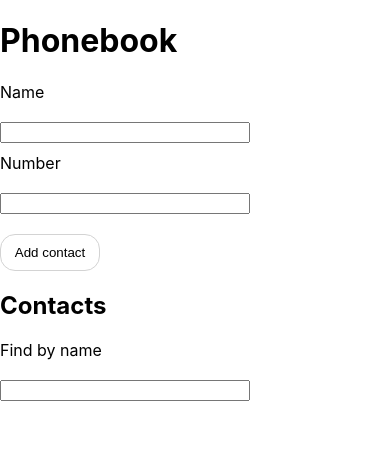
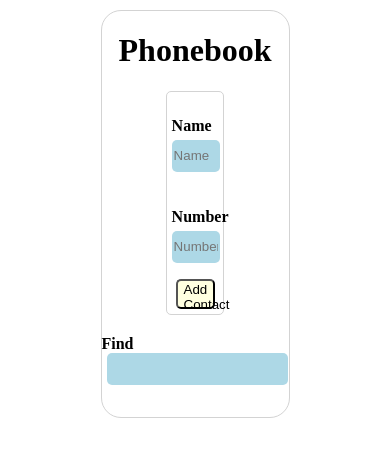
Before and after one commit to DurkaMateusz/goit-react-hw-08-phonebook, a React (Create React App) app: page / in a window 390 px wide. Shown: the top 456 px of the page. Built offline with nearby package versions, Linux system fonts and the light colour scheme.

Commit message:
refactor code for phonebook with use of redux

```diff
--- a/package.json
+++ b/package.json
@@ -4,14 +4,19 @@
   "private": true,
   "homepage": "https://DurkaMateusz.github.io/goit-react-hw-06-phonebook/",
   "dependencies": {
+    "@reduxjs/toolkit": "^2.2.1",
     "@testing-library/jest-dom": "^5.16.3",
     "@testing-library/react": "^12.1.4",
     "@testing-library/user-event": "^13.5.0",
     "nanoid": "^5.0.6",
+    "notiflix": "^3.2.7",
     "prop-types": "^15.8.1",
     "react": "^18.1.0",
     "react-dom": "^18.1.0",
+    "react-redux": "^9.1.0",
     "react-scripts": "5.0.1",
+    "redux": "^5.0.1",
+    "redux-persist": "^6.0.0",
     "web-vitals": "^2.1.3"
   },
   "scripts": {
--- a/src/components/App.jsx
+++ b/src/components/App.jsx
@@ -1,60 +1,16 @@
-import React, { useState, useEffect } from "react";
-import ContactForm from "./ContactForm/ContactForm";
-import { ContactList } from "./ContactList/ContactList";
-import { Filter } from "./Filter/Filter";
-
-export default function App () {
-  const [contacts, setContacts] = useState((JSON.parse(localStorage.getItem("contacts")) || []));
-  const [ filter, setFilter] = useState('');
-
-const handleChange = evt => {
-  const { value } = evt.target;
-  setFilter(value);
-};
-
-const removeContact = id => {
-  const newList = contacts.filter(contact => contact.id !== id);
-  setContacts(newList);
-  updateContacts(newList);
-};
-
-const addContact = newContact => {
-  setContacts(prevContacts => [...prevContacts, newContact]);
-  updateContacts([ ...contacts, newContact]);
+import ContactForm from './ContactForm/ContactForm'
+import ContactList from './ContactList/ContactList';
+import Filter from './Filter/Filter';
+import styles from './App.module.css'
+function App() {
+  return (
+    <div className={styles.container}>
+      <h1>Phonebook</h1>
+      <ContactForm />
+      <Filter />
+      <ContactList />
+    </div>
+  );
 }
 
-const filteredContacts = () => {
-  return contacts.filter(contact =>
-    contact.name.toLowerCase().includes(filter.toLowerCase())
-
-  );
-};
-
-const updateContacts = contacts => {
-  try {
-    localStorage.setItem('contacts', JSON.stringify(contacts));
-    } catch (error){
-    console.error('Set state error: ', error.message);
-    };
-}
-
-useEffect(() => {
-  localStorage.setItem("contacts", JSON.stringify(contacts));
-}, [contacts]);
-
- return(
-  <div>
-    <h1>Phonebook</h1>
-        <ContactForm
-          onAddContact={addContact}
-          contacts={contacts}
-        />
-        <h2>Contacts</h2>
-        <Filter value={filter} onChange={handleChange} />
-        <ContactList
-        contacts={filteredContacts()}
-        onRemove={removeContact}
-        />
-  </div>
- );
-}
+export default App;
--- /dev/null
+++ b/src/components/App.module.css
@@ -0,0 +1,9 @@
+.container {
+  width: 50%;
+  margin: 10px auto;
+  display: flex;
+  flex-direction: column;
+  align-items: center;
+  border-radius: 20px;
+  border: 1px solid lightgray;
+}
--- a/src/components/ContactForm/ContactForm.jsx
+++ b/src/components/ContactForm/ContactForm.jsx
@@ -1,94 +1,50 @@
-import React, { Component } from 'react';
-import styles from "./ContactForm.module.css"
+import { useState } from 'react';
+import { useDispatch } from 'react-redux';
+import { addContact } from "../../redux/slices/ContactsSlice";
+import styles from './ContactForm.module.css';
 import { nanoid } from 'nanoid';
-import PropTypes from 'prop-types';
 
-export default class ContactForm extends Component {
-    static propTypes = {
-        onAddContact: PropTypes.func,
-        contacts: PropTypes.arrayOf(
-          PropTypes.shape({
-            id: PropTypes.string,
-            name: PropTypes.string,
-            number: PropTypes.string,
-          })
-        ),
+function ContactForm() {
+  const [name, setName] = useState('');
+  const [number, setNumber] = useState('');
+  const dispatch = useDispatch();
+
+  const handleSubmit = e => {
+    e.preventDefault();
+    dispatch(addContact({ id: nanoid(), name, number }));
+    setName('');
+    setNumber('');
   };
 
-    state = {
-        name: '',
-        number: '',
-    }
-
-    loginInputId = nanoid();
-
-    handleChange = evt => {
-        const { name, value } = evt.target;
-        this.setState({ [name]: value });
-      };
-
-    handleSubmit = evt => {
-        evt.preventDefault();
-        const newContact = {
-            id: nanoid(),
-          name: this.state.name,
-          number: this.state.number,
-        }
-
-        const isDuplicate = this.props.contacts.some(
-            contact =>
-              contact.name.toLowerCase() === this.state.name.toLowerCase() ||
-              contact.number === this.state.number
-          );
-
-          if (isDuplicate) {
-            alert('Contact with the same name or number already exists!');
-            return;
-          }
-          this.setState({ name: '', number: '' });
-
-        if (this.props.onAddContact) {
-            this.props.onAddContact(newContact);
-          }
-
-        }
-
-    render() {
   return (
-          <div>
-            <form onSubmit={this.handleSubmit} className={styles.form}>
-              <div className={styles.inputWrapper}>
-              <label className={styles.lbl}>
+    <div className={styles.container}>
+      <form onSubmit={handleSubmit} className={styles.form}>
+      <label htmlFor="" className={styles.label}>
           Name
       <input
-              onChange={this.handleChange}
+        className={styles.login}
         type="text"
-              name="name"
-              pattern="[a-zA-Z \-']{2,30}"
-                title="Name may contain only letters, apostrophe, dash and spaces. For example Adrian, Jacob Mercer, Charles de Batz de Castelmore d'Artagnan"
-              value={this.state.name}
+        value={name}
+        onChange={e => setName(e.target.value)}
+        placeholder="Name"
         required
       />
       </label>
-          <div className={styles.inputWrapper}>
-          <label className={styles.lbl}>
+      <label htmlFor="" className={styles.label}>
           Number
       <input
-              onChange={this.handleChange}
-              value={this.state.number}
+        className={styles.login}
         type="tel"
-              name="number"
-              pattern="^\+?[0-9 \-\(\)]{7,20}"
-              title="Phone number must be digits and can contain spaces, dashes, parentheses and can start with +"
+        value={number}
+        onChange={e => setNumber(e.target.value)}
+        placeholder="Number"
         required
       />
       </label>
-          </div>
-              </div>
-
-              <button type="submit">Add contact</button>
+      <button className={styles.button} type="submit">Add Contact</button>
     </form>
     </div>
   );
 }
-}
+
+export default ContactForm;
--- a/src/components/ContactForm/ContactForm.module.css
+++ b/src/components/ContactForm/ContactForm.module.css
@@ -1,34 +1,36 @@
-.form, .lbl {
-    display: flex;
-    flex-direction: column;
-    gap: 20px;
-    width: 250px;
+.container {
+  width: 15vw;
+  margin: 0 auto;
 }
 
-.inputWrapper {
-    display: flex;
-    flex-direction: column;
-    gap: 10px;
+.form {
+  border-radius: 5px;
+  padding: 5px 0 5px 0;
+  border: 1px solid lightgrey;
+  display: flex;
+  flex-direction: column;
+  align-items: center;
+  gap: 16px;
+}
+.label {
+  width: 12vw;
+  padding-top: 20px;
+  font-weight: 600;
+}
+.login {
+  width: 95%;
+  height: 30px;
+  background-color: lightblue;
+  border-radius: 5px;
+  cursor: pointer;
+  border: none;
+  margin-top: 5px;
 }
 
-.inputWrapper>input {
-    width: 50px;
-    margin-left: 10px;
+.button {
+  width: 10vw;
+  height: 30px;
+  background-color: lightyellow;
+  border-radius: 5px;
+  cursor: pointer;
 }
-
-.form>button {
-    width: 100px;
-    padding: 10px;
-    background-color: white;
-    border: 1px solid lightgrey;
-    border-radius: 15px;
-}
-
-.form>button:hover {
-    cursor: pointer;
-    background-color: lightblue;
-}
-
-.form>button:active {
-    background-color: blue;
-}
--- a/src/components/ContactList/ContactList.jsx
+++ b/src/components/ContactList/ContactList.jsx
@@ -1,33 +1,28 @@
-import React, { Component } from 'react';
+import React from 'react';
+import { useSelector, useDispatch } from 'react-redux';
+import { removeContact } from '../../redux/slices/ContactsSlice';
 import styles from './ContactList.module.css';
-import PropTypes from 'prop-types';
 
-export class ContactList extends Component {
-    static propTypes = {
-        onRemove: PropTypes.func,
-        contacts: PropTypes.arrayOf(
-          PropTypes.shape({
-            id: PropTypes.string,
-            name: PropTypes.string,
-            number: PropTypes.string,
-          })
-        ),
-      };
 
-    render() {
-        const { contacts, onRemove } = this.props;
+function ContactList() {
+  const contacts = useSelector(state => state.contacts.contacts);
+  const filter = useSelector(state => state.contacts.filter);
+  const dispatch = useDispatch();
 
-        return (
-          <div>
-            <ul>
-          {contacts.map(contact => (
-            <li className={styles.contacts} key={contact.id}>
-              {`${contact.name}: ${contact.number}`}
-              <button className={styles.btn} onClick={() => onRemove(contact.id)}>Delete</button>
-             </li>
-          ))}
-        </ul>
-          </div>
-        );
-    }
+  const filteredContacts = contacts.filter(contact =>
+    contact.name.toLowerCase().includes(filter.toLowerCase())
+  );
+
+  return (
+    <ul className={styles.list}>
+      {filteredContacts.map(contact => (
+        <li key={contact.id} className={styles.contact}>
+          {contact.name}: {contact.number}
+          <button className={styles.button} onClick={() => dispatch(removeContact(contact.id))}>Delete</button>
+        </li>
+      ))}
+    </ul>
+  );
 }
+
+export default ContactList;
--- a/src/components/ContactList/ContactList.module.css
+++ b/src/components/ContactList/ContactList.module.css
@@ -1,17 +1,24 @@
-.contacts>.btn {
-    width: 100px;
-    padding: 10px;
-    background-color: white;
-    border: 1px solid lightgrey;
-    border-radius: 15px;
-    margin-left: 10px;
+.list {
+  list-style: none;
+  display: flex;
+  flex-direction: column;
+  gap: 10px;
 }
 
-.contacts>.btn:hover {
-    cursor: pointer;
-    background-color: lightblue;
+.contact {
+  padding: 5px;
+  border-radius: 5px;
+  border: 1px solid lightgray;
+  display: flex;
+  justify-content: space-between;
+  gap: 7px;
+  align-items: center;
 }
 
-.contacts>.btn:active {
-    background-color: blue;
+.button {
+  width: 10vw;
+  height: 30px;
+  background-color: lightyellow;
+  border-radius: 5px;
+  cursor: pointer;
 }
--- a/src/components/Filter/Filter.jsx
+++ b/src/components/Filter/Filter.jsx
@@ -1,24 +1,27 @@
-import React, { Component } from "react";
-import styles from '../ContactForm/ContactForm.module.css';
-import PropTypes from 'prop-types';
-export class Filter extends Component {
-    static propTypes = {
-        onChange: PropTypes.func,
-        filter: PropTypes.string,
-      };
+import React from 'react';
+import { useSelector, useDispatch } from 'react-redux';
+import { setFilter } from '../../redux/slices/ContactsSlice';
+import styles from './Filter.module.css';
 
-    render() {
+
+function Filter() {
+  const filter = useSelector(state => state.contacts.filter);
+  const dispatch = useDispatch();
+
   return (
-          <div>
-            <label className={styles.lbl}>
-              Find by name
+    <div className={styles.container}>
+      <label className={styles.label}>
+        Find
         <input
-                onChange={this.props.onChange}
-                value={this.props.filter}
-                name="filter"
+        className={styles.input}
+          type="text"
+          value={filter}
+          onChange={(e) => dispatch(setFilter(e.target.value))}
         />
       </label>
     </div>
   );
-      };
 }
+
+
+export default Filter;
--- /dev/null
+++ b/src/components/Filter/Filter.module.css
@@ -0,0 +1,21 @@
+.container {
+  border-radius: 5px;
+  display: flex;
+  flex-direction: column;
+  align-items: center;
+  gap: 5px;
+}
+
+.label {
+  padding-top: 20px;
+  font-weight: 600;
+}
+
+.input {
+  height: 30px;
+  background-color: lightblue;
+  border-radius: 5px;
+  cursor: pointer;
+  border: none;
+  margin-left: 5px;
+}
--- /dev/null
+++ b/src/redux/slices/ContactsSlice.js
@@ -0,0 +1,26 @@
+import { createSlice } from '@reduxjs/toolkit';
+
+const initialState = {
+  contacts: [],
+  filter: '',
+};
+
+const contactsSlice = createSlice({
+  name: 'contacts',
+  initialState,
+  reducers: {
+    addContact: (state, action) => {
+      state.contacts.push(action.payload);
+    },
+    removeContact: (state, action) => {
+      state.contacts = state.contacts.filter(contact => contact.id !== action.payload);
+    },
+    setFilter: (state, action) => {
+      state.filter = action.payload;
+    },
+  },
+});
+
+export const { addContact, removeContact, setFilter } = contactsSlice.actions;
+
+export default contactsSlice.reducer;
--- /dev/null
+++ b/src/redux/store.js
@@ -0,0 +1,8 @@
+import { configureStore } from '@reduxjs/toolkit';
+import contactsReducer from './slices/ContactsSlice'
+
+export const store = configureStore({
+  reducer: {
+    contacts: contactsReducer,
+  },
+});
```
Also changed, not shown: src/index.js (+7 -7 lines), 1 other file (tests, documents, lock files or other folders). Lines whose indentation alone changed are shown as unchanged.
